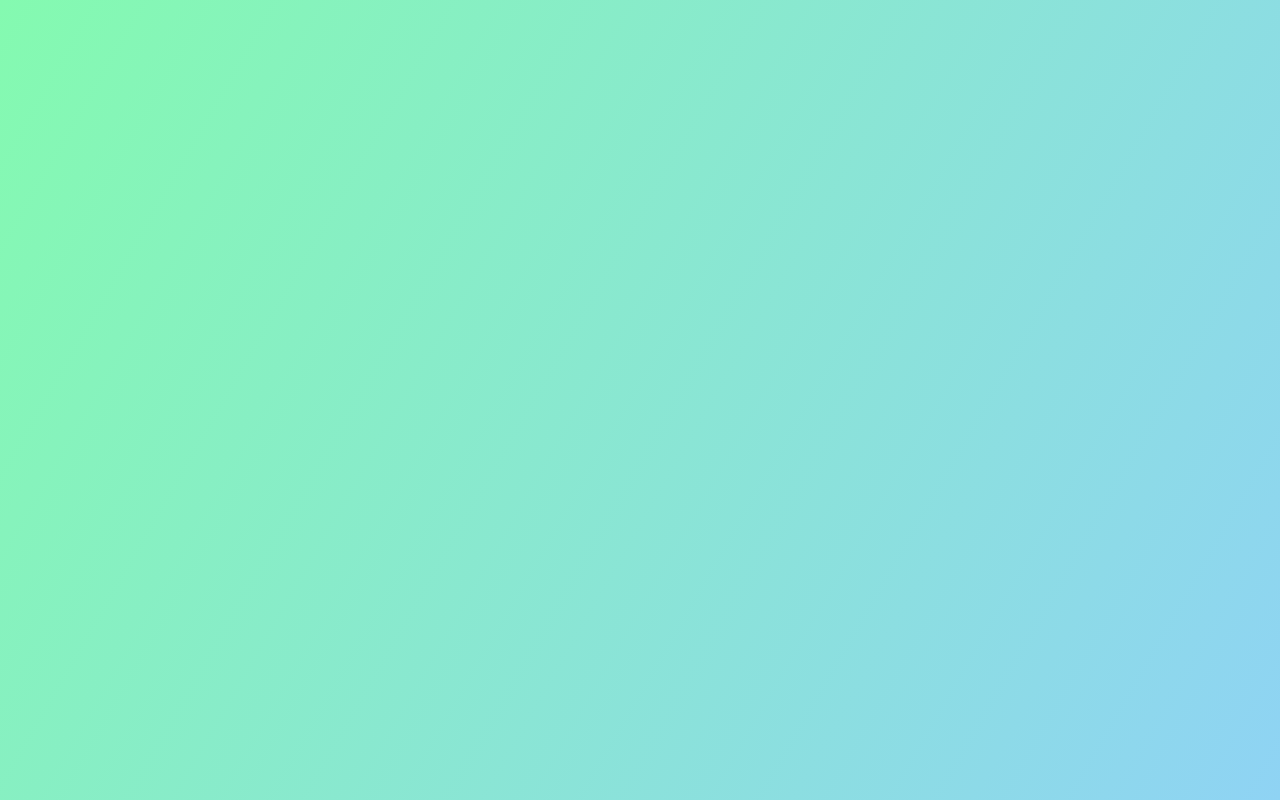
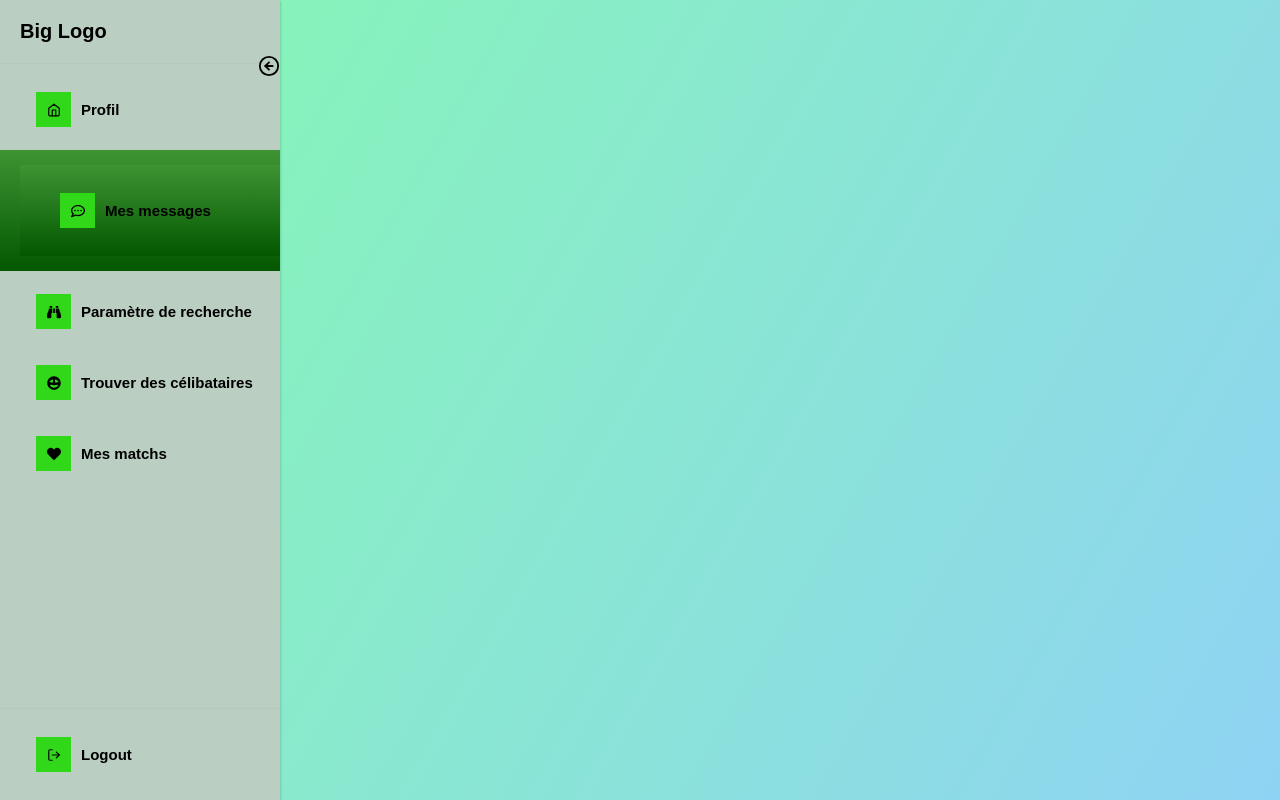
Before and after one commit to ViotHugo/Legumz, a React (Create React App) app in the folder client/: page /messages/your_email in a window 1280 px wide. Before the commit this address had no page. Built offline with nearby package versions, Linux system fonts and the light colour scheme.

Commit message:
sidebar click

```diff
--- a/client/src/App.js
+++ b/client/src/App.js
@@ -10,6 +10,8 @@ import GenderSelection from "./components/pages/GenderSelection/GenderSelection"
 import SignUpForm from "./components/pages/SignUpForm/SignUpForm";
 import Profile from './components/pages/Profile/Profile';
 import MapPage from './components/pages/MapPage/MapPage';
+import Messages from './components/pages/Messages/Messages';
+import Header2 from "./components/Header2/Header2";
 
 import "./App.css";
 
@@ -31,6 +33,7 @@ function App() {
           <Route path="/signup/:data" element={<SignUpForm />} />
           <Route path="/map" element={<MapPage />} />
           <Route path="/profil/:email" element={<Profile />} />
+          <Route path="/messages/:email" element={<Messages/>} />
         </Routes>
       </div>
     </Router>
--- a/client/src/components/Header2/Header2.js
+++ b/client/src/components/Header2/Header2.js
@@ -1,9 +1,5 @@
-
-
-//import useState hook to create menu collapse state
 import React, { useState } from "react";
-
-//import react pro sidebar components
+import { NavLink } from "react-router-dom";
 import {
   ProSidebar,
   Menu,
@@ -12,73 +8,106 @@ import {
   SidebarFooter,
   SidebarContent,
 } from "react-pro-sidebar";
-
-//import icons from react icons
-import { FaList, FaRegHeart,FaRegCommentDots,FaBinoculars,FaGrinHearts,FaHeart } from "react-icons/fa";
+import {
+  FaList,
+  FaRegHeart,
+  FaRegCommentDots,
+  FaBinoculars,
+  FaGrinHearts,
+  FaHeart,
+} from "react-icons/fa";
 import { FiHome, FiLogOut, FiArrowLeftCircle, FiArrowRightCircle } from "react-icons/fi";
 import { RiPencilLine } from "react-icons/ri";
 import { BiCog } from "react-icons/bi";
-
-
-//import sidebar css from react-pro-sidebar module and our custom css
 import "react-pro-sidebar/dist/css/styles.css";
 import "./Header2.css";
 
+const Header2 = ({ activePage }) => {
+  const [menuCollapse, setMenuCollapse] = useState(false);
 
-const Header2 = () => {
+  const menuIconClick = () => {
+    setMenuCollapse(!menuCollapse);
+  };
 
-    //create initial menuCollapse state using useState hook
-    const [menuCollapse, setMenuCollapse] = useState(false)
-
-    //create a custom function that will change menucollapse state from false to true and true to false
-  const menuIconClick = () => {
-    //condition checking to change state from true to false and vice versa
-    menuCollapse ? setMenuCollapse(false) : setMenuCollapse(true);
+  const handleClick = (tabName) => {
+    console.log("Clicked on", tabName);
   };
 
   return (
     <>
       <div id="header">
-          {/* collapsed props to change menu size using menucollapse state */}
         <ProSidebar collapsed={menuCollapse}>
           <SidebarHeader>
             <div className="logotext">
-              {/* small and big change using menucollapse state */}
               <p>{menuCollapse ? "Logo" : "Big Logo"}</p>
             </div>
             <div className="closemenu" onClick={menuIconClick}>
-                {/* changing menu collapse icon on click */}
               {menuCollapse ? (
-                <FiArrowRightCircle/>
+                <FiArrowRightCircle />
               ) : (
-                <FiArrowLeftCircle/>
+                <FiArrowLeftCircle />
               )}
             </div>
           </SidebarHeader>
           <SidebarContent>
             <Menu iconShape="square">
-
-              <MenuItem active={true} icon={<FiHome />}>
+              <NavLink to="/profil/your_email" activeClassName="active">
+                <MenuItem
+                  active={activePage === "profil"}
+                  icon={<FiHome />}
+                  onClick={() => handleClick("Profil")}
+                >
                   Profil
                 </MenuItem>
-              <MenuItem active={false} icon={<FaRegCommentDots />}>
+              </NavLink>
+
+              <NavLink to="/messages/your_email" activeClassName="active">
+                <MenuItem
+                  active={activePage === "messages"}
+                  icon={<FaRegCommentDots />}
+                  onClick={() => handleClick("Mes messages")}
+                >
                   Mes messages
                 </MenuItem>
-              <MenuItem active={false} icon={<FaBinoculars />}>
-                Parametre de recherche
+              </NavLink>
+
+              <NavLink to="/search" activeClassName="active">
+                <MenuItem
+                  active={activePage === "search"}
+                  icon={<FaBinoculars />}
+                  onClick={() => handleClick("Paramètre de recherche")}
+                >
+                  Paramètre de recherche
                 </MenuItem>
-              <MenuItem active={false} icon={<FaGrinHearts />}>
-                Trouve des célibataires
+              </NavLink>
+
+              <NavLink to="/singles" activeClassName="active">
+                <MenuItem
+                  active={activePage === "singles"}
+                  icon={<FaGrinHearts />}
+                  onClick={() => handleClick("Trouver des célibataires")}
+                >
+                  Trouver des célibataires
                 </MenuItem>
-              <MenuItem active={false} icon={<FaHeart/>}>
+              </NavLink>
+
+              <NavLink to="/matches" activeClassName="active">
+                <MenuItem
+                  active={activePage === "matches"}
+                  icon={<FaHeart />}
+                  onClick={() => handleClick("Mes matchs")}
+                >
                   Mes matchs
                 </MenuItem>
+              </NavLink>
 
             </Menu>
           </SidebarContent>
           <SidebarFooter>
             <Menu iconShape="square">
+              <NavLink to="/" activeClassName="active">
                 <MenuItem icon={<FiLogOut />}>Logout</MenuItem>
+              </NavLink>
             </Menu>
           </SidebarFooter>
         </ProSidebar>
--- /dev/null
+++ b/client/src/components/pages/Messages/Messages.js
@@ -0,0 +1,22 @@
+import React from 'react';
+import './Messages.css';
+import { useParams } from 'react-router-dom';
+import Header2 from "./../../Header2/Header2";
+
+function Messages() {
+  const { email } = useParams();
+
+  // Utilisez 'email' pour récupérer les données spécifiques à cet utilisateur
+
+  return (
+    <div>
+      <Header2 activePage="messages" />
+      <div className="messages">
+        <h1>Messages</h1>
+        {/* Votre contenu de page de messages ici */}
+      </div>
+    </div>
+  );
+}
+
+export default Messages;
--- a/client/src/components/pages/Profile/Profile.js
+++ b/client/src/components/pages/Profile/Profile.js
@@ -21,8 +21,8 @@ function Profile() {
 
   return (
     <div>
-      <Header2/>
-      <div className="profil  e">
+      <Header2 activePage="profil" />
+      <div className="profil">
         <h1>Profil</h1>
         <div className="profile-info">
           <h2>Nom : {user.fullName}</h2>
```
Also changed, not shown: client/src/components/pages/Messages/Messages.css (added). Lines whose indentation alone changed are shown as unchanged.
